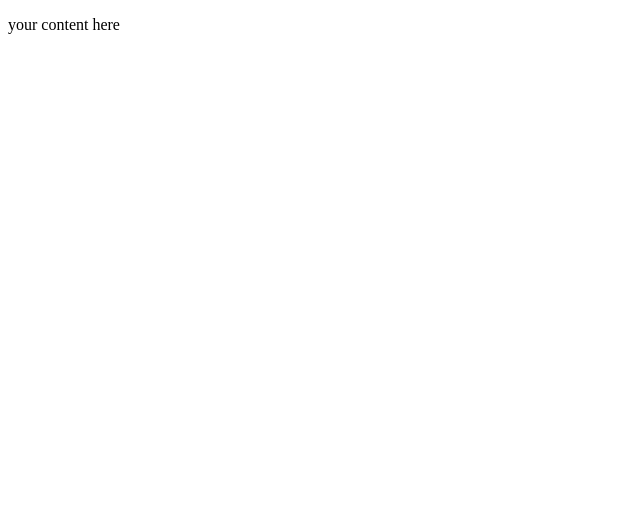
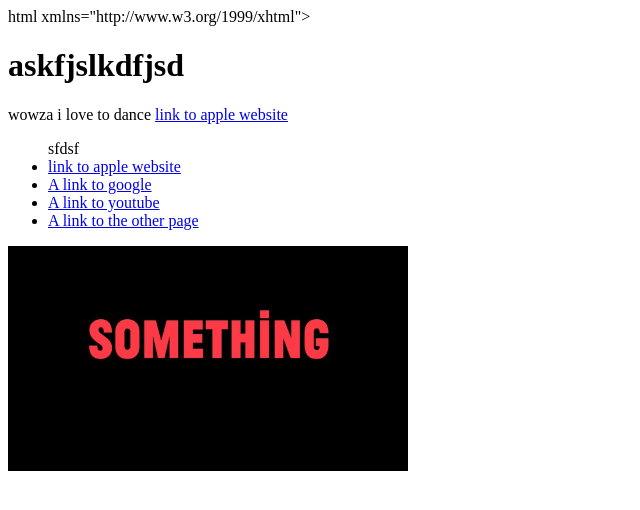
Before and after one commit to avishnani/ayesha-new-, a plain HTML site: page index.html in a window 1280 px wide. Shown: the whole page, without its empty margins (0-640 px from the left). Drawn offline with Linux system fonts and the light colour scheme.

Commit message:
before validation

```diff
--- a/index.html
+++ b/index.html
@@ -1,9 +1,8 @@
 <!DOCTYPE html PUBLIC "-//W3C//DTD XHTML 1.0 Transitional//EN"
    "http://www.w3.org/TR/xhtml1/DTD/xhtml1-transitional.dtd">
 
-<html xmlns="http://www.w3.org/1999/xhtml">
+html xmlns="http://www.w3.org/1999/xhtml">
 
-<head>
 	<title>	Your page title goes here </title>
 	<meta http-equiv="content-type"
 		content="text/html;charset=utf-8" />
@@ -11,7 +10,19 @@
 
 <body>
 <!--This is a comment. It won't show up in your browser, only in the page source-->
-	<p> your content here</p>
+<h1> askfjslkdfjsd </h1>
+	<p> wowza i love to dance <a href="https://www.apple.com">link to apple website</a></p>
+
+<ul>
+  sfdsf
+  <li><a href="https://www.apple.com">link to apple website</a></li>
+  <li><a href="https://www.google.com">A link to google</a></li>
+  <li><a href="https://www.youtube.com">A link to youtube</a></li>
+  <li><a href="index2.html">A link to the other page</a></li>
+
+</ul>
+
+<a href="mailto:ayesha.vishnani@missouri.edu">
+<img src="something.jpg" alt="An image of a cat with a lime" width="400px"/>
 </body>
-
 </html>
```
Also changed, not shown: index2.html (added, +28 -0 lines), xhtml_template.html (deleted, +0 -17 lines), something.jpg (added).
